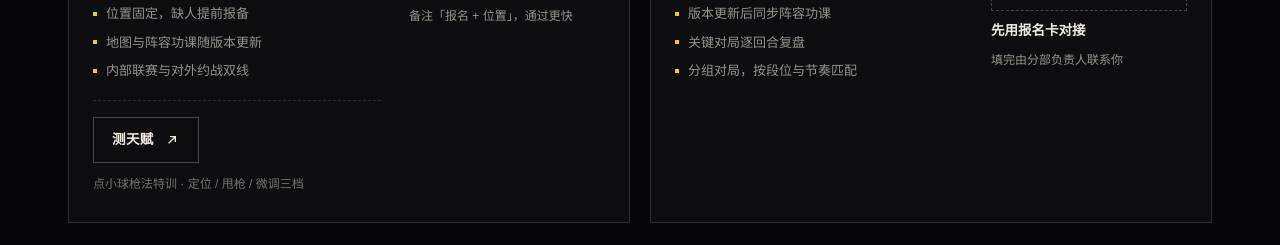
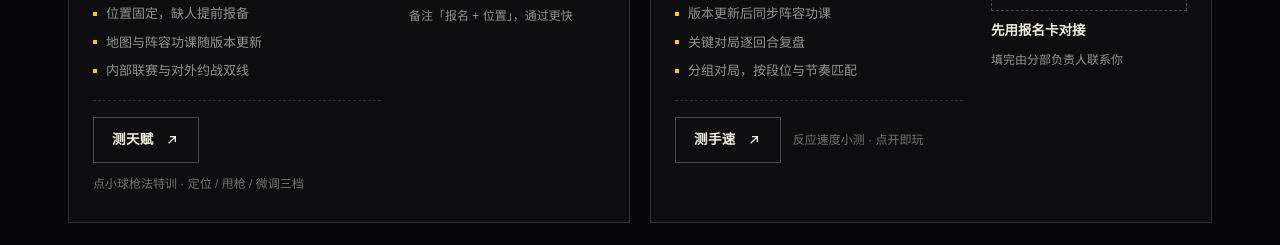
Before and after one commit to ShiRakiGm/bibiyangclub, a plain HTML site: page index.html in a window 1280 px wide. Shown: the part 4443-4688 px from the top of the page. Drawn offline with Linux system fonts and the light colour scheme; a web font is replaced by a local one.

Commit message:
Add files via upload

```diff
--- a/index.html
+++ b/index.html
@@ -1224,6 +1224,12 @@ html{scrollbar-color:var(--amber) #0B0B0E}
             <li>关键对局逐回合复盘</li>
             <li>分组对局，按段位与节奏匹配</li>
           </ul>
+          <div class="squad-cta">
+            <a class="btn btn-ghost squad-talent" href="https://shirakigm.github.io/bibiyangclub/fenkapai/">测手速
+              <svg viewBox="0 0 24 24" fill="none" stroke="currentColor" stroke-width="2" aria-hidden="true"><path d="M7 17 17 7M9 7h8v8"/></svg>
+            </a>
+            <span>反应速度小测 · 点开即玩</span>
+          </div>
         </div>
         <div class="squad-contact">
           <div class="contact-alt">
```
